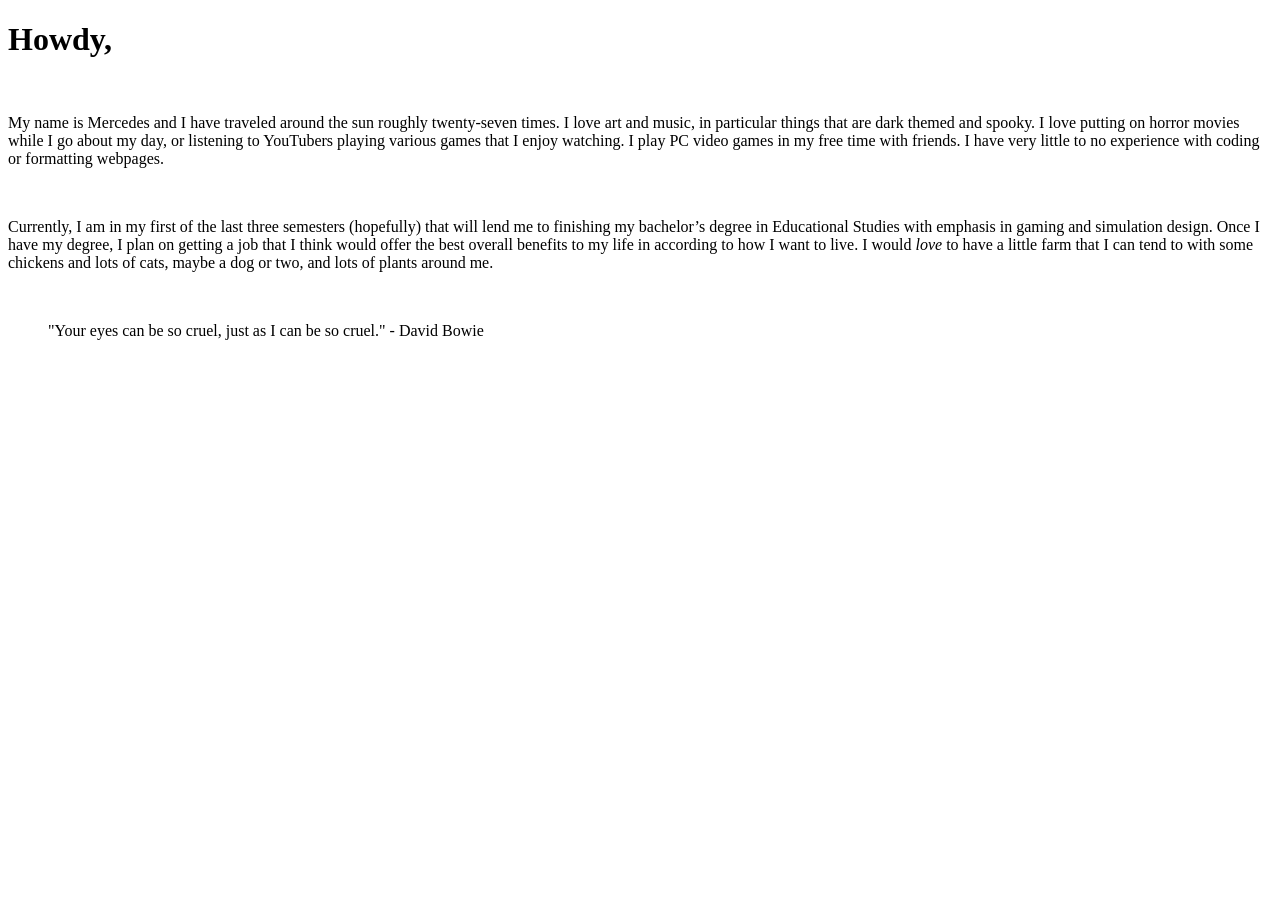
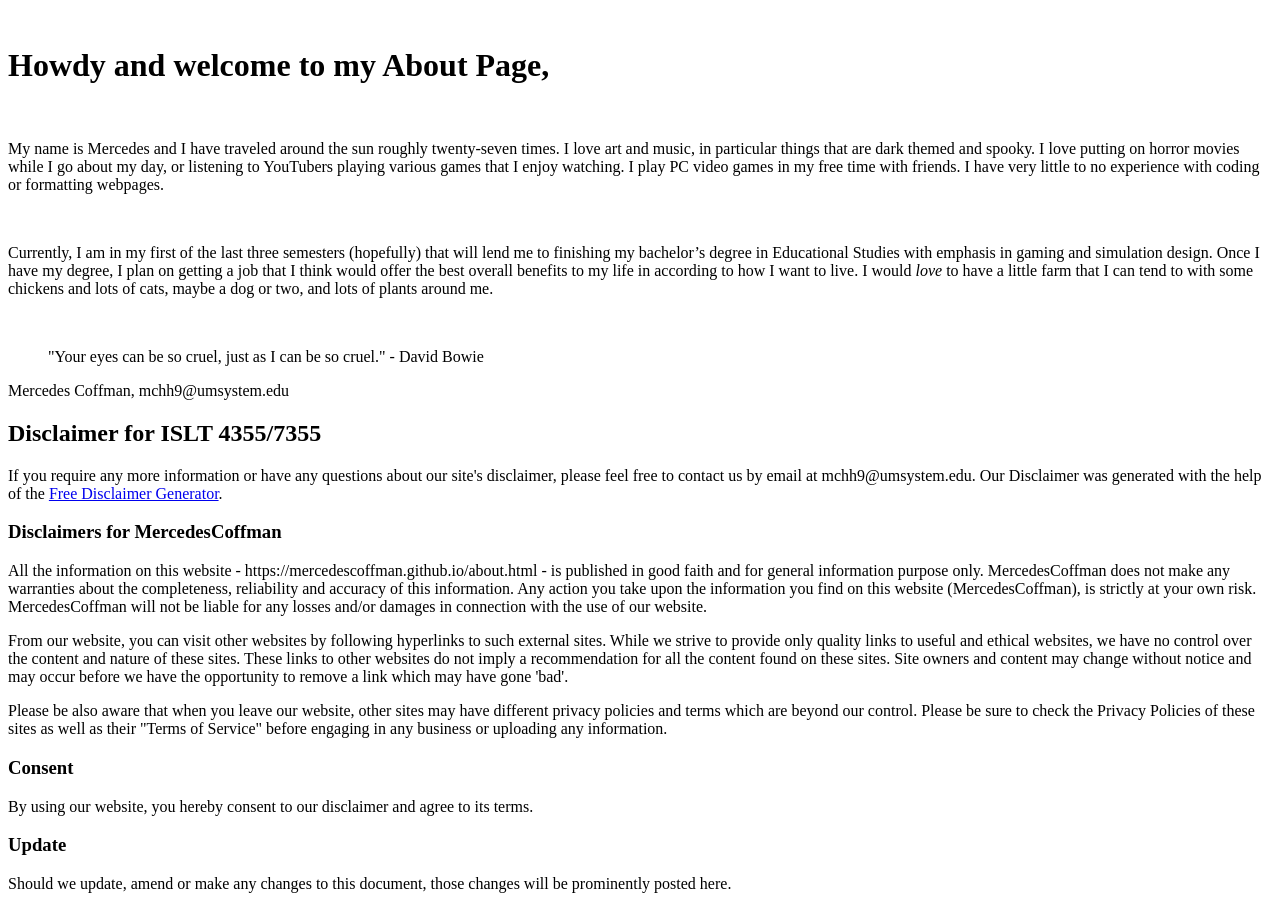
Before and after one commit to mercedescoffman/mercedescoffman.github.io, a plain HTML site: page about.html in a window 1280 px wide. Before the commit the page ends 800 px from the top, so only its background shows below. Drawn offline with Linux system fonts and the light colour scheme.

Commit message:
Add files via upload

```diff
--- a/about.html
+++ b/about.html
@@ -7,8 +7,10 @@
     Use: To allow viewers to get to know me.
     Author: Mercedes Coffman
     School/Term: Mizzou University, Fall 2022
-    Developed: September 1, 2022
-    Tested: September 1, 2022 -->
+    Developed: September 3, 2022
+    Tested: September 3, 2022 -->
+    <br>
+     <!-- Add comments here -->
 
     <meta charset="utf-8">
 
@@ -17,13 +19,33 @@
 </head>
 
 <body>
-    <h1>  <strong> Howdy, </strong> </h1>
+    <h1>  <strong> Howdy and welcome to my About Page, </strong> </h1>
     <br/>
     <p>My name is Mercedes and I have traveled around the sun roughly twenty-seven times. I love art and music, in particular things that are dark themed and spooky. I love putting on horror movies while I go about my day, or listening to YouTubers playing various games that I enjoy watching. I play PC video games in my free time with friends. I have very little to no experience with coding or formatting webpages. </p>
     <br/>
     <p>Currently, I am in my first of the last three semesters (hopefully) that will lend me to finishing my bachelor’s degree in Educational Studies with emphasis in gaming and simulation design. Once I have my degree, I plan on getting a job that I think would offer the best overall benefits to my life in according to how I want to live. I would <em> love </em> to have a little farm that I can tend to with some chickens and lots of cats, maybe a dog or two, and lots of plants around me. </p>
     <br/>
     <blockquote> "Your eyes can be so cruel, just as I can be so cruel." - David Bowie </blockquote>
+
+    <footer> Mercedes Coffman, mchh9@umsystem.edu <h2>Disclaimer for ISLT 4355/7355</h2>
+
+        <p>If you require any more information or have any questions about our site's disclaimer, please feel free to contact us by email at mchh9@umsystem.edu. Our Disclaimer was generated with the help of the <a href="https://www.disclaimergenerator.net/">Free Disclaimer Generator</a>.</p>
+
+        <h3>Disclaimers for MercedesCoffman</h3>
+
+        <p> All the information on this website - https://mercedescoffman.github.io/about.html - is published in good faith and for general information purpose only. MercedesCoffman does not make any warranties about the completeness, reliability and accuracy of this information. Any action you take upon the information you find on this website (MercedesCoffman), is strictly at your own risk. MercedesCoffman will not be liable for any losses and/or damages in connection with the use of our website.</p>
+
+        <p>From our website, you can visit other websites by following hyperlinks to such external sites. While we strive to provide only quality links to useful and ethical websites, we have no control over the content and nature of these sites. These links to other websites do not imply a recommendation for all the content found on these sites. Site owners and content may change without notice and may occur before we have the opportunity to remove a link which may have gone 'bad'.</p>
+
+        <p>Please be also aware that when you leave our website, other sites may have different privacy policies and terms which are beyond our control. Please be sure to check the Privacy Policies of these sites as well as their "Terms of Service" before engaging in any business or uploading any information.</p>
+
+        <h3>Consent</h3>
+
+        <p>By using our website, you hereby consent to our disclaimer and agree to its terms.</p>
+
+        <h3>Update</h3>
+
+        <p>Should we update, amend or make any changes to this document, those changes will be prominently posted here.</p> </footer>
 </body>
 
 </html>
```
Also changed, not shown: index.html (+9 -1 lines).
